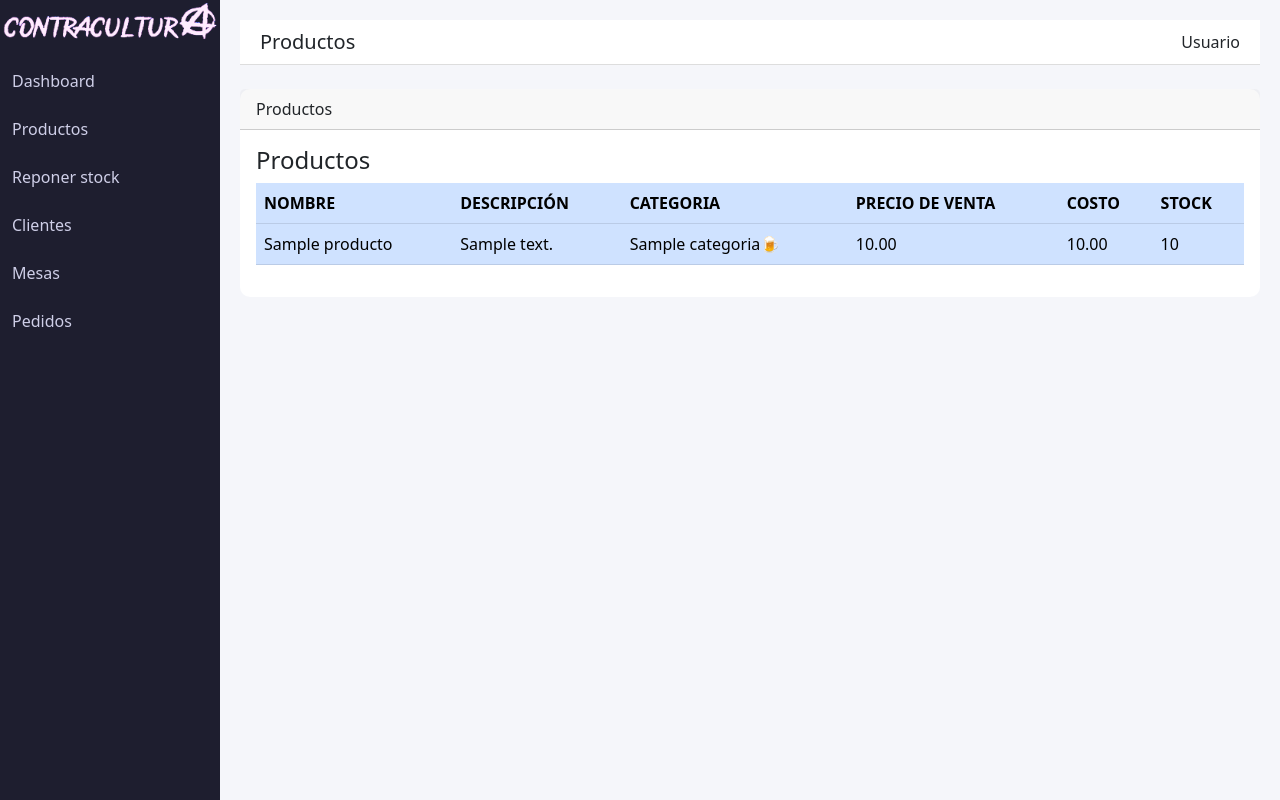
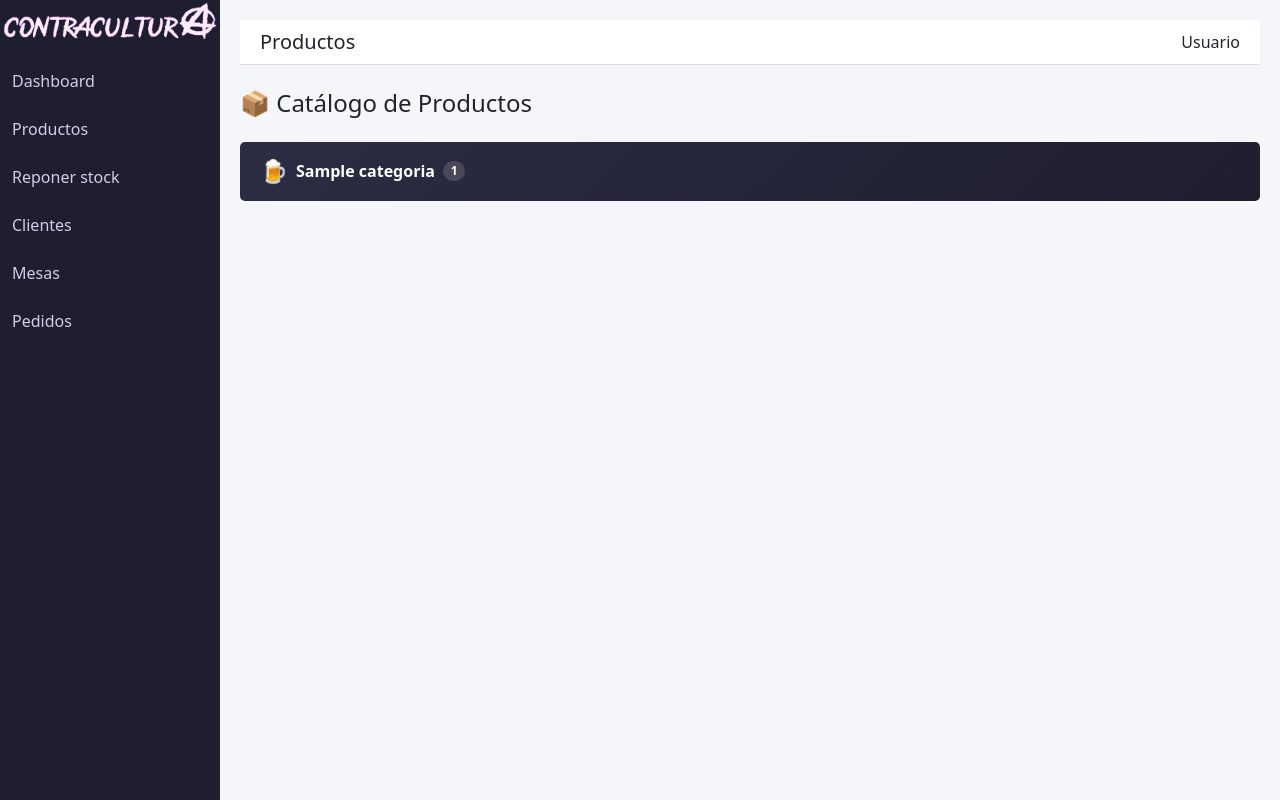
Before and after one commit to DiegoRodolico/contracultura_bar_web, a Django app: page /producto in a window 1280 px wide. Run offline with Django 5.2, Linux system fonts and the light colour scheme; tables that the repository leaves empty hold one stand-in row (values such as "Sample post").

Commit message:
productosfachas

```diff
--- a/bar_web/templates/producto.html
+++ b/bar_web/templates/producto.html
@@ -2,50 +2,167 @@
 
 {% block header %}Productos{% endblock %}
 
-{% block extra_css %}{% endblock %}
+{% block extra_css %}
+<style>
+    .categoria-header {
+        cursor: pointer;
+        background: linear-gradient(135deg, #2b2d42, #1e1e2f);
+        color: #fff;
+        border-radius: 10px;
+    }
+    .categoria-header:hover {
+        background: linear-gradient(135deg, #343a56, #2b2d42);
+    }
+    .categoria-icono {
+        font-size: 1.4rem;
+        margin-right: 8px;
+    }
+    .badge-count {
+        background: rgba(255,255,255,0.15);
+    }
+    .producto-card {
+        border: 1px solid #eee;
+        border-radius: 12px;
+        transition: transform 0.15s ease, box-shadow 0.15s ease;
+        height: 100%;
+    }
+    .producto-card:hover {
+        transform: translateY(-3px);
+        box-shadow: 0 6px 14px rgba(0,0,0,0.08);
+    }
+    .stock-bajo {
+        color: #dc3545;
+        font-weight: 600;
+    }
+    .stock-ok {
+        color: #198754;
+    }
+    .precio-tag {
+        font-size: 1.1rem;
+        font-weight: 700;
+        color: #1e1e2f;
+    }
+</style>
+{% endblock %}
 
 {% block extra_js %}{% endblock %}
 
-{%block content%}
-<div class="card">
-    <div class="card-header">Productos</div>
-    <div class="card-body">
-        <h4 class="card-title">Productos</h4>
+{% block content %}
 
-        {% for p in producto %}
-
-        <div
-            class="table-responsive"
-        >
-            <table
-                class="table table-primary"
-            >
-                <thead>
-                    <tr>
-                        <th scope="col">NOMBRE</th>
-                        <th scope="col">DESCRIPCIÓN</th>
-                        <th scope="col">CATEGORIA</th>
-                        <th scope="col">PRECIO DE VENTA</th>
-                        <th scope="col">COSTO</th>
-                        <th scope="col">STOCK</th>
-                    </tr>
-                </thead>
-                <tbody>
-                    <tr class="productos">
-                            <td>{{ p.nombre }}</td>
-                            <td>{{ p.descripcion }}</td>
-                            <td>{{ p.categoria.nombre }}{{ p.categoria.icono }}</td>
-                            <td>{{ p.precio }}</td>
-                            <td>{{ p.costo }}</td>
-                            <td>{{ p.stock }}</td>
-                    </tr>
-
-                </tbody>
-            </table>
-        </div>
-
-        {% endfor %}
+<div class="d-flex justify-content-between align-items-center mb-4">
+    <h4 class="mb-0">📦 Catálogo de Productos</h4>
 </div>
 
+<div class="accordion" id="acordeonCategorias">
+
+    {% for cat in categorias %}
+        {% with productos_cat=cat.productos_set.all %}
+        {% if productos_cat %}
+        <div class="accordion-item mb-3 border-0">
+            <h2 class="accordion-header" id="heading-{{ cat.id }}">
+                <button
+                    class="accordion-button collapsed categoria-header"
+                    type="button"
+                    data-bs-toggle="collapse"
+                    data-bs-target="#collapse-{{ cat.id }}"
+                    aria-expanded="false"
+                    aria-controls="collapse-{{ cat.id }}"
+                >
+                    <span class="categoria-icono">{{ cat.icono }}</span>
+                    <span class="fw-semibold">{{ cat.nombre }}</span>
+                    <span class="badge badge-count ms-2 rounded-pill">{{ productos_cat|length }}</span>
+                </button>
+            </h2>
+            <div
+                id="collapse-{{ cat.id }}"
+                class="accordion-collapse collapse"
+                aria-labelledby="heading-{{ cat.id }}"
+                data-bs-parent="#acordeonCategorias"
+            >
+                <div class="accordion-body bg-white rounded-bottom">
+                    <div class="row g-3">
+                        {% for p in productos_cat %}
+                        <div class="col-12 col-sm-6 col-lg-4">
+                            <div class="card producto-card p-3">
+                                <div class="d-flex justify-content-between align-items-start">
+                                    <h6 class="mb-1">{{ p.nombre }}</h6>
+                                    <span class="precio-tag">${{ p.precio }}</span>
+                                </div>
+                                {% if p.descripcion %}
+                                    <p class="text-muted small mb-2">{{ p.descripcion }}</p>
+                                {% endif %}
+                                <div class="d-flex justify-content-between align-items-center mt-auto">
+                                    <span class="{% if p.stock <= p.stock_minimo %}stock-bajo{% else %}stock-ok{% endif %} small">
+                                        Stock: {{ p.stock }}
+                                        {% if p.stock <= p.stock_minimo %}⚠️{% endif %}
+                                    </span>
+                                    <span class="text-muted small">Costo: ${{ p.costo }}</span>
+                                </div>
+                            </div>
+                        </div>
+                        {% endfor %}
+                    </div>
+                </div>
+            </div>
+        </div>
+        {% endif %}
+        {% endwith %}
+    {% endfor %}
+
+    {% if productos_sin_categoria %}
+    <div class="accordion-item mb-3 border-0">
+        <h2 class="accordion-header" id="heading-sin-cat">
+            <button
+                class="accordion-button collapsed categoria-header"
+                type="button"
+                data-bs-toggle="collapse"
+                data-bs-target="#collapse-sin-cat"
+                aria-expanded="false"
+                aria-controls="collapse-sin-cat"
+            >
+                <span class="categoria-icono">🗂️</span>
+                <span class="fw-semibold">Sin categoría</span>
+                <span class="badge badge-count ms-2 rounded-pill">{{ productos_sin_categoria|length }}</span>
+            </button>
+        </h2>
+        <div
+            id="collapse-sin-cat"
+            class="accordion-collapse collapse"
+            aria-labelledby="heading-sin-cat"
+            data-bs-parent="#acordeonCategorias"
+        >
+            <div class="accordion-body bg-white rounded-bottom">
+                <div class="row g-3">
+                    {% for p in productos_sin_categoria %}
+                    <div class="col-12 col-sm-6 col-lg-4">
+                        <div class="card producto-card p-3">
+                            <div class="d-flex justify-content-between align-items-start">
+                                <h6 class="mb-1">{{ p.nombre }}</h6>
+                                <span class="precio-tag">${{ p.precio }}</span>
+                            </div>
+                            {% if p.descripcion %}
+                                <p class="text-muted small mb-2">{{ p.descripcion }}</p>
+                            {% endif %}
+                            <div class="d-flex justify-content-between align-items-center mt-auto">
+                                <span class="{% if p.stock <= p.stock_minimo %}stock-bajo{% else %}stock-ok{% endif %} small">
+                                    Stock: {{ p.stock }}
+                                    {% if p.stock <= p.stock_minimo %}⚠️{% endif %}
+                                </span>
+                                <span class="text-muted small">Costo: ${{ p.costo }}</span>
+                            </div>
+                        </div>
+                    </div>
+                    {% endfor %}
+                </div>
+            </div>
+        </div>
+    </div>
+    {% endif %}
+
+    {% if not categorias and not productos_sin_categoria %}
+        <p class="text-muted">No hay productos cargados todavía.</p>
+    {% endif %}
+
+</div>
 
 {% endblock %}
--- a/bar_web/views.py
+++ b/bar_web/views.py
@@ -1,7 +1,7 @@
 from django.shortcuts import render, redirect, get_object_or_404
 from django.http import HttpResponse
 from django.utils import timezone
-from django.db.models import Sum, F, Q, Case, When, Value, IntegerField
+from django.db.models import Sum, F, Q, Case, When, Value, IntegerField, Prefetch
 from django.contrib import messages
 from datetime import timedelta
 from .models import Clientes, Productos, Mesas, Pedidos, Categorias, DetallePedido
@@ -413,6 +413,23 @@ def cerrar_pedido(request, pedido_id):
     return redirect('pedido')
 
 
+# def producto(request):
+#     producto = Productos.objects.all()
+#     return render(request, 'producto.html', {'producto': producto})
 def producto(request):
-    producto = Productos.objects.all()
-    return render(request, 'producto.html', {'producto': producto})
+    categorias = Categorias.objects.prefetch_related(
+        Prefetch(
+            'productos_set',
+            queryset=Productos.objects.filter(activo=True).order_by('nombre')
+        )
+    ).order_by('nombre')
+
+    # Productos sin categoría asignada (categoria puede ser null)
+    productos_sin_categoria = Productos.objects.filter(
+        categoria__isnull=True, activo=True
+    ).order_by('nombre')
+
+    return render(request, 'producto.html', {
+        'categorias': categorias,
+        'productos_sin_categoria': productos_sin_categoria,
+    })
```
